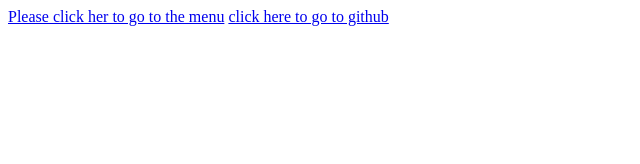
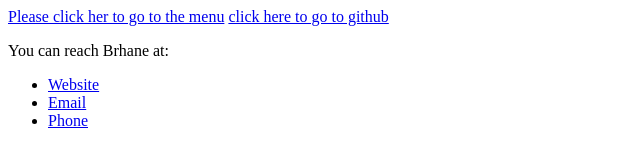
Before and after one commit to BrhaneKidane/HtmlBasics, a plain HTML site: page index.html in a window 1280 px wide. Shown: the whole page, without its empty margins (0-640 px from the left). Drawn offline with Linux system fonts and the light colour scheme.

Commit message:
contac address has been added

```diff
--- a/index.html
+++ b/index.html
@@ -8,5 +8,11 @@
 <body>
     <a href="/pages/menu.html">Please click her to go to the menu</a>
     <a href="https://www.github.com/" target="_blank">click here to go to github</a>
+    <p>You can reach Brhane at:</p>
+    <ul>
+        <li><a href="https://www.w3schools.com">Website</a></li>
+        <li><a href="brhaneakidane@gmail.com">Email</a></li>
+        <li><a href="tel:0015879307563">Phone</a></li>
+    </ul>
 </body>
 </html>
```
